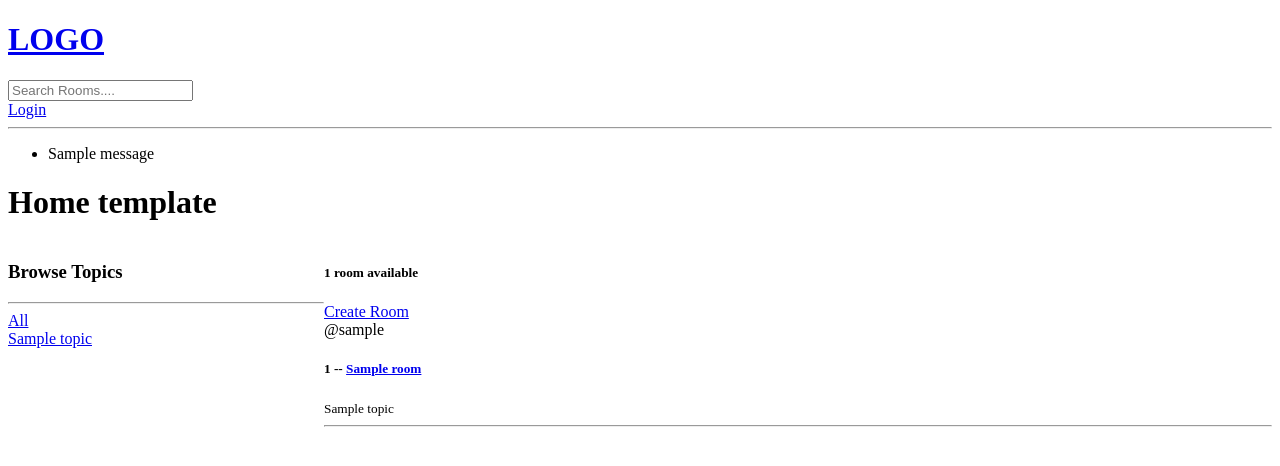
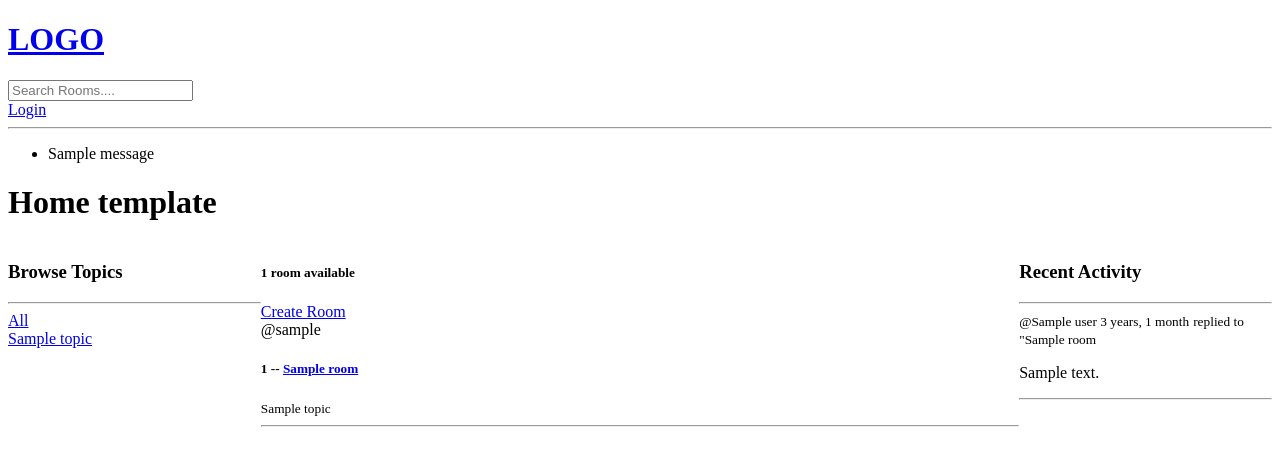
Before and after one commit to Quarkblue/Django-Learn, a Django app: template studybud/base/templates/base/home.html in a window 1280 px wide. Shown: the top 466 px of the page. Run offline with Django 4.2, Linux system fonts and the light colour scheme; the template is opened without the code that fills it: most values are stand-ins (such as "Sample title", 1, 10 or a date in 2020); one stand-in notice (Sample message) is shown.

Commit message:
Recent Activity

```diff
--- a/studybud/base/models.py
+++ b/studybud/base/models.py
@@ -35,6 +35,8 @@ class Message(models.Model):
     updated = models.DateTimeField(auto_now=True)
     created = models.DateTimeField(auto_now_add=True)
 
+    class Meta:
+        ordering = ['-updated', '-created']
 
     def __str__(self):
         return self.body[0:50]
--- a/studybud/base/templates/base/home.html
+++ b/studybud/base/templates/base/home.html
@@ -5,7 +5,7 @@
 <style>
     .home-container{
         display: grid;
-        grid-template-columns: 1fr 3fr;
+        grid-template-columns: 1fr 3fr 1fr;
     }
 </style>
 
@@ -53,6 +53,24 @@
         </div>
     </div>
 
+    <div>
+        <h3>Recent Activity</h3>
+        <hr>
+        {% for message in room_messages %}
+
+            <div>
+                <small>@{{ message.user }} {{ message.created|timesince }}</small>
+                <small>replied to "{{ message.room }}</small>
+                <p>{{ message }}</p>
+                {% if request.user == message.user %}
+                <a href="{% url 'delete-message' message.id %}">Delete</a>
+                {% endif %}
+                <hr>
+            </div>
+
+        {% endfor %}
+    </div>
+
 </div>
 
 {% endblock  %}
```
Also changed, not shown: studybud/base/views.py (+7 -4 lines), studybud/base/templates/base/activity_component.html (added), studybud/db.sqlite3.
